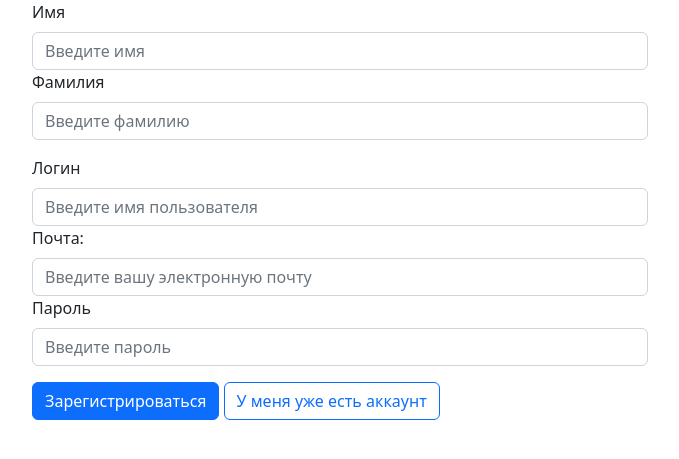
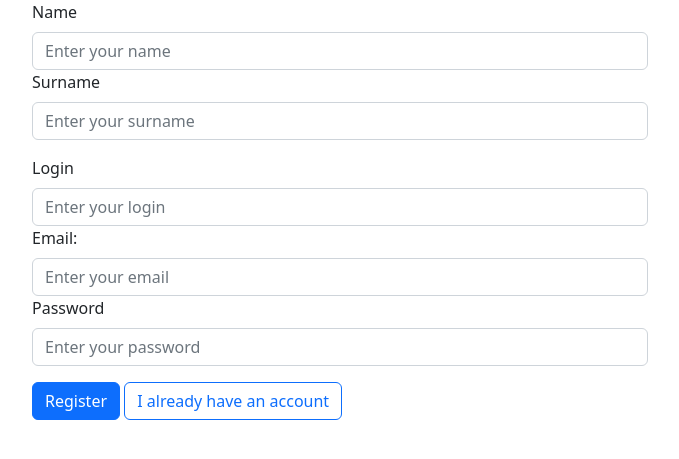
Before and after one commit to lechoovuck/djangoQuizes, a Django app: page /register/ in a window 1280 px wide. Shown: the top 459 px of the page, without its empty margins (300-979 px from the left). Run offline with Django 4.2, Linux system fonts and the light colour scheme; some libraries are stand-ins or nearby versions.

Commit message:
Added English language

```diff
--- a/authentication/templates/authentication/register.html
+++ b/authentication/templates/authentication/register.html
@@ -9,25 +9,25 @@
 <form action="" method='POST'>
     {% csrf_token %}
     <div class="mb-3">
-        <label for="fname" class="form-label">Имя</label>
-        <input type="text" class="form-control" placeholder="Введите имя" name='fname' id="fname">
+        <label for="fname" class="form-label">Name</label>
+        <input type="text" class="form-control" placeholder="Enter your name" name='fname' id="fname">
 
-        <label for="lname" class="form-label">Фамилия</label>
-        <input type="text" class="form-control" placeholder="Введите фамилию" name='lname' id="lname">
+        <label for="lname" class="form-label">Surname</label>
+        <input type="text" class="form-control" placeholder="Enter your surname" name='lname' id="lname">
 
     </div>
     <div class="mb-3">
-        <label for="uname" class="form-label">Логин</label>
-        <input type="text" class="form-control" placeholder="Введите имя пользователя" name='uname' id="uname">
+        <label for="uname" class="form-label">Login</label>
+        <input type="text" class="form-control" placeholder="Enter your login" name='uname' id="uname">
 
-        <label for="email" class="form-label">Почта:</label>
-        <input type="email" class="form-control" placeholder="Введите вашу электронную почту" name='email' id="uname">
+        <label for="email" class="form-label">Email:</label>
+        <input type="email" class="form-control" placeholder="Enter your email" name='email' id="uname">
 
-        <label for="passw" class="form-label">Пароль</label>
-        <input type="password" class="form-control" id="passw" placeholder="Введите пароль" name='passw'>
+        <label for="passw" class="form-label">Password</label>
+        <input type="password" class="form-control" id="passw" placeholder="Enter your password" name='passw'>
     </div>
-    <button type="submit" class="btn btn-primary">Зарегистрироваться</button>
-    <a class="btn btn-outline-primary" href="{% url 'login-page' %}" role="button">У меня уже есть аккаунт</a>
+    <button type="submit" class="btn btn-primary">Register</button>
+    <a class="btn btn-outline-primary" href="{% url 'login-page' %}" role="button">I already have an account</a>
 </form>
 
 
--- a/quizes/templates/quizes/quiz.html
+++ b/quizes/templates/quizes/quiz.html
@@ -19,7 +19,7 @@
             <h2 class="m-1">{{obj.name}}</h2>
         </div>
         <div id="return-button" class="col text-end m-3">
-            <a class="btn btn-secondary me-md-2" href="{% url 'home-page' %}">Назад</a>
+            <a class="btn btn-secondary me-md-2" href="{% url 'home-page' %}">Back</a>
         </div>
     </div>
 
@@ -37,7 +37,7 @@
         </div>
         <hr>
         <button class="btn btn-primary" type="submit" data-bs-toggle="collapse" data-bs-target="#result-box" aria-expanded="false" aria-controls="result-box">
-            Подтвердить
+            Submit
         </button>
     </form>
 
```
Also changed, not shown: authentication/templates/authentication/login.html (+6 -6 lines), quizes/static/quizes/main.js (+4 -4 lines), quizes/static/quizes/quiz.js (+8 -8 lines), quizes/templates/quizes/main.html (+6 -6 lines).
